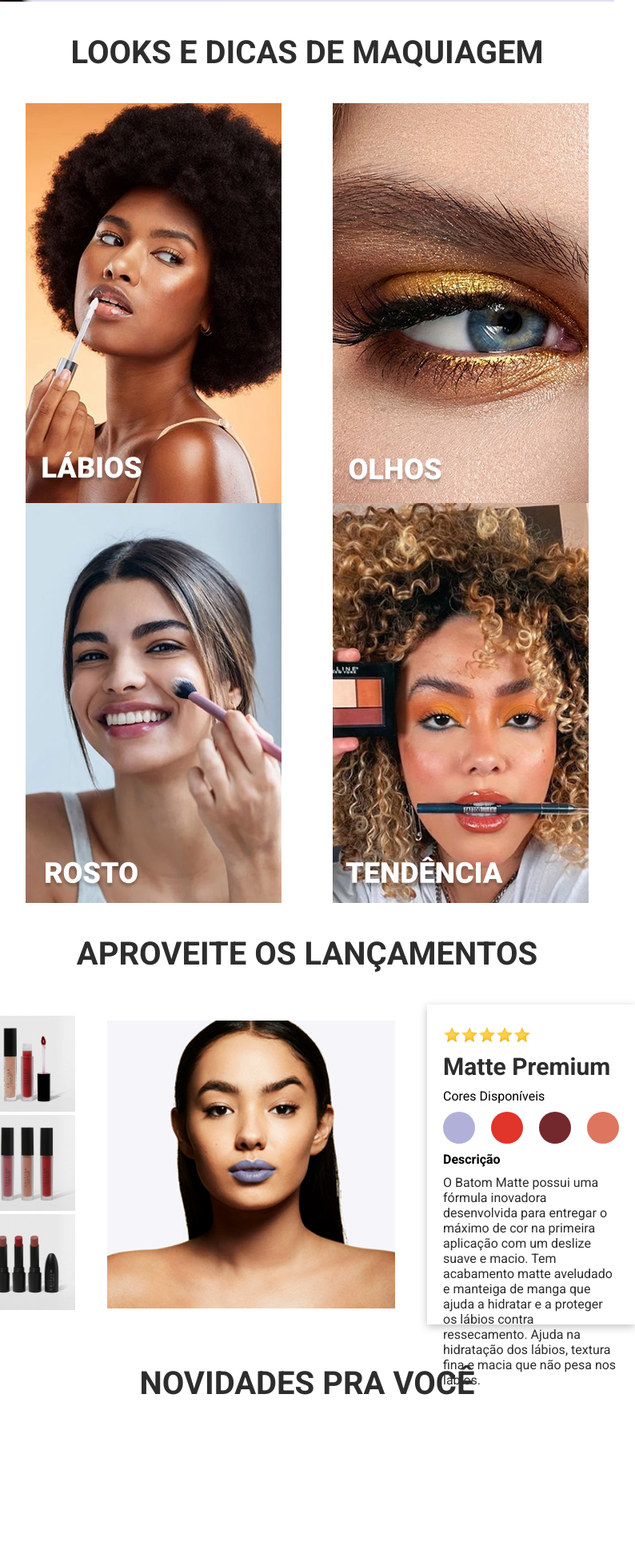
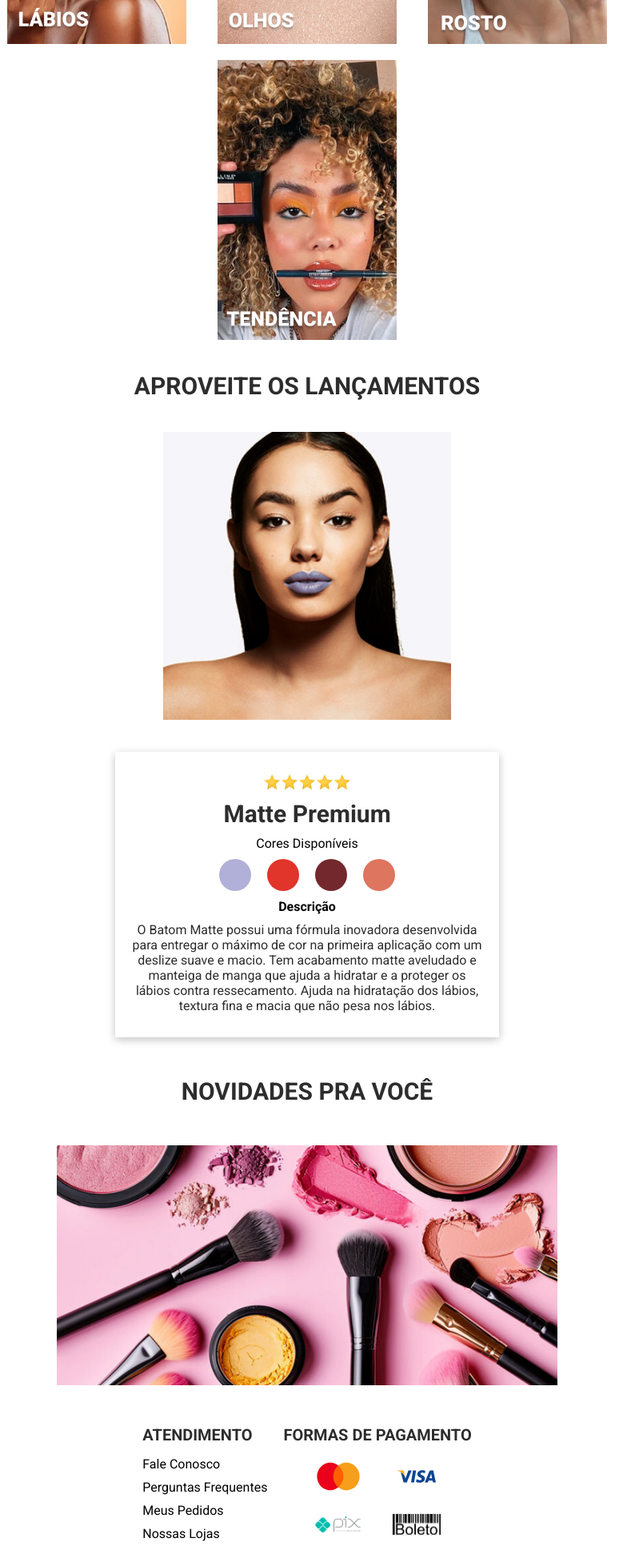
Before and after one commit to LucasLaino/passoia, a React (Vite) app: page / in a window 768 px wide. Shown: the part 820-2778 px from the top of the page at 80% size, 794 px wide, since content can reach past the window. Built offline with nearby package versions, Linux system fonts and the light colour scheme.

Commit message:
feat(responsive): adiciona responsividade para tablets

```diff
--- a/src/components/CardProdutosLancamento/cardProdutosLancamento.scss
+++ b/src/components/CardProdutosLancamento/cardProdutosLancamento.scss
@@ -81,3 +81,17 @@
         }
     }
 }
+
+@media (min-width: 481px) and (max-width: 768px) {
+    .card-produtos-lancamento {
+        flex-direction: column;
+
+        .infos-produto {
+            text-align: center;
+
+            .botoes {
+                justify-content: center;
+            }
+        }
+    }
+}
--- a/src/components/Footer/footer.scss
+++ b/src/components/Footer/footer.scss
@@ -36,7 +36,7 @@ footer {
     }
 }
 
-@media (min-width: 350px) and (max-width: 450px) {
+@media (min-width: 350px) and (max-width: 480px) {
     footer {
         gap: 20px;
         padding: 50px 30px;
@@ -56,3 +56,14 @@ footer {
         flex-direction: column;
     }
 }
+
+@media (min-width: 481px) and (max-width: 768px) {
+    footer {
+        justify-content: center;
+        gap: 20px;
+
+        h4 {
+            font-size: 20px;
+        }
+    }
+}
--- a/src/components/Hero/Hero.scss
+++ b/src/components/Hero/Hero.scss
@@ -7,6 +7,11 @@
 @media (min-width: 350px) and (max-width: 480px) {
     .hero {
         height: 200px;
-        background-size: cover;
     }
 }
+
+@media (min-width: 481px) and (max-width: 768px) {
+    .hero {
+        height: 300px;
+    }
+}
--- a/src/components/Lancamentos/lancamentos.scss
+++ b/src/components/Lancamentos/lancamentos.scss
@@ -34,3 +34,17 @@
         }
     }
 }
+
+@media (min-width: 481px) and (max-width: 768px) {
+    .lancamentos {
+        h2 {
+            font-size: 30px;
+        }
+    }
+
+    .produtos-lancamento {
+        ul {
+            display: none;
+        }
+    }
+}
--- a/src/components/Maquiagens/maquiagens.scss
+++ b/src/components/Maquiagens/maquiagens.scss
@@ -36,3 +36,19 @@
         }
     }
 }
+
+@media (min-width: 481px) and (max-width: 768px) {
+    .categorias-maquiagens {
+        h2 {
+            font-size: 30px;
+        }
+    }
+
+    .categorias {
+        gap: 20px;
+
+        img {
+            height: 350px;
+        }
+    }
+}
--- a/src/components/Novidades/novidades.scss
+++ b/src/components/Novidades/novidades.scss
@@ -6,13 +6,14 @@
         text-align: center;
         font-family: 'Roboto', sans-serif;
     }
-}
 
-.banner-novidades {
-    height: 100vh;
-    margin: 0 40px;
-    background: url(../../assets/images/banner-novidades.jpg) center center no-repeat;
-    background-size: contain;
+    .banner-novidades {
+        height: 100vh;
+        margin: 0 40px;
+        background: url(../../assets/images/banner-novidades.jpg) center center no-repeat;
+        background-size: contain;
+    }
+
 }
 
 @media (min-width: 350px) and (max-width: 480px) {
@@ -29,3 +30,16 @@
         }
     }
 }
+
+@media (min-width: 481px) and (max-width: 768px) {
+    .novidades {
+        h2 {
+            font-size: 30px;
+        }
+
+        .banner-novidades {
+            height: 300px;
+            margin: 0 20px;
+        }
+    }
+}
```
